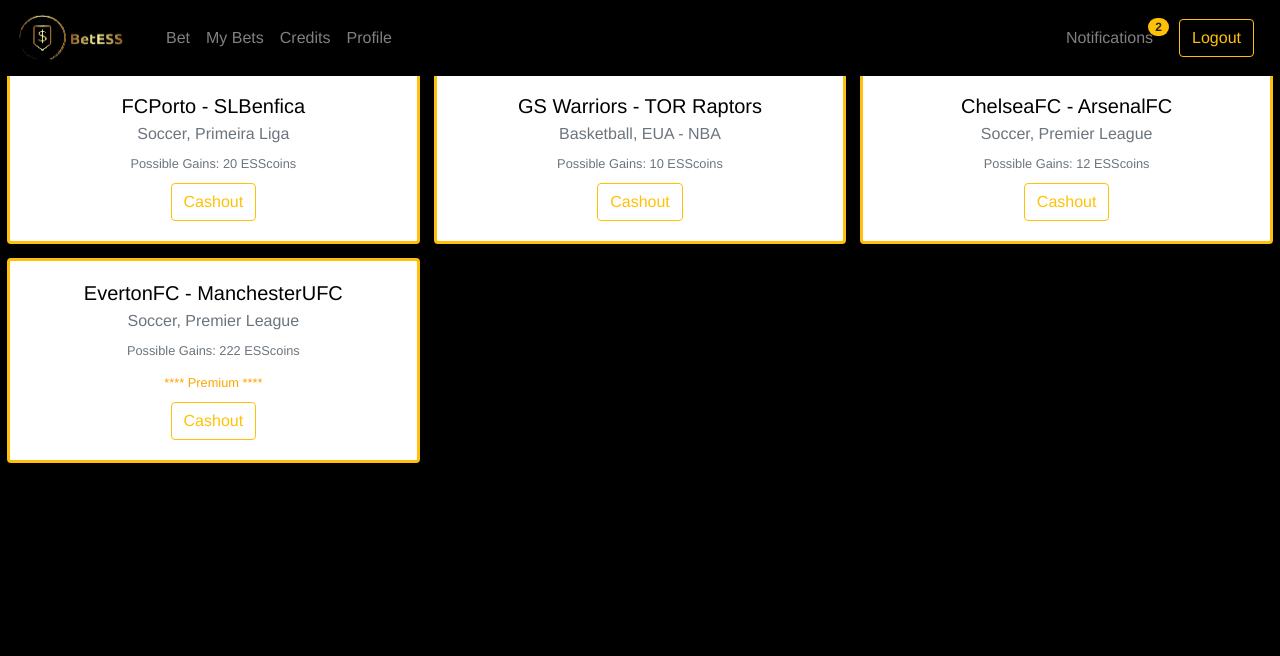
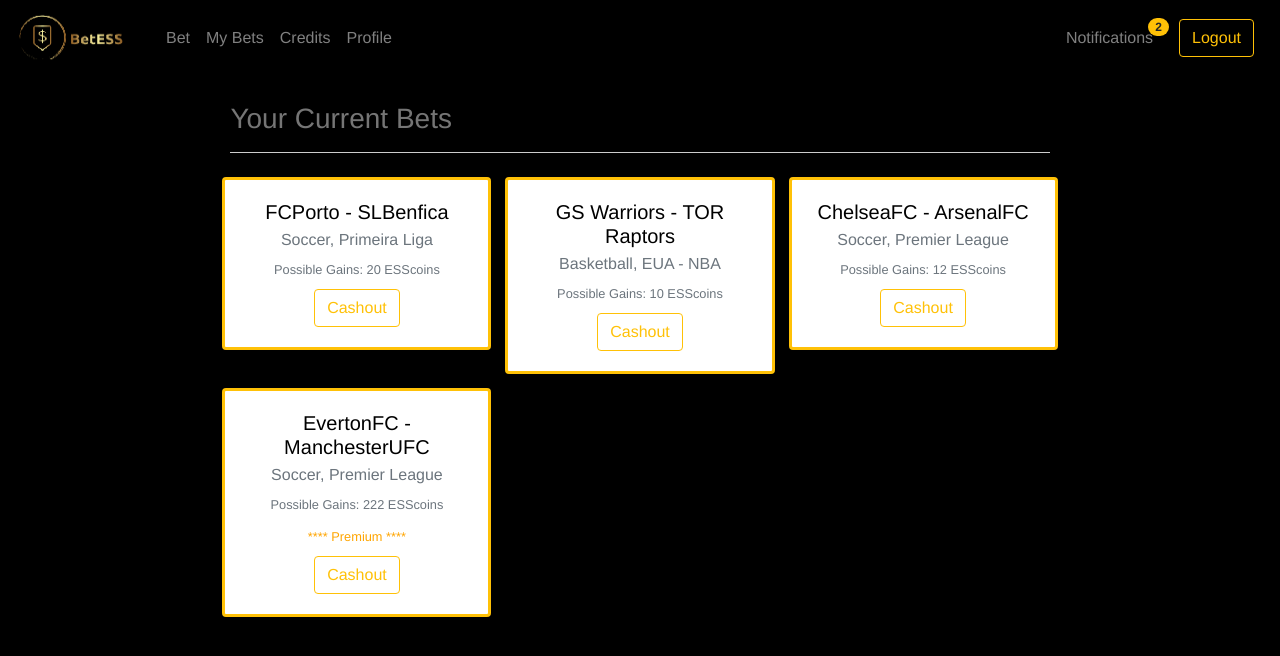
Before and after one commit to mas97/Web_Engineering_BetESS, a Vue app in the folder BetESS-frontend/: page /#/mybets in a window 1280 px wide. Shown: the top 656 px of the page. Built offline with nearby package versions, Linux system fonts and the light colour scheme.

Commit message:
fixed front end for WCAG + added alerts example

```diff
--- a/BetESS-frontend/src/components/Bet.vue
+++ b/BetESS-frontend/src/components/Bet.vue
@@ -3,10 +3,10 @@
 
     <NavbarToOffcanvas v-if="['calendario'].indexOf($route.name) < 0" ></NavbarToOffcanvas>
     <div class="container-full">
-        <div style="width: 25%; float:left">
+        <div style="width: 25%; float:left;">
             <div class="wrapper">
               <form>
-
+                <hr/>
                 <div class="group">
                   <input type="number" required="required" min="1"/><span class="highlight"></span><span class="bar"></span>
                   <label>1º Insert the amount to bet</label>
@@ -27,6 +27,8 @@
           </div>
 
           <div style="width: 75%; float:right" id="events">
+            <h3 style="text-align: left; padding-top: 3.5px;"> Available Events </h3>
+            <hr id="hr"/>
 
             <div class="row">
               <div class="col-sm-4 mb-3 mb-md-0">
@@ -114,6 +116,11 @@
 
 <!-- Add "scoped" attribute to limit CSS to this component only -->
 <style scoped>
+
+#hr { display: block; height: 1px;
+    border: 0; border-top: 1px solid #ccc;
+    margin: 1em 0; padding: 0; }
+
 
 .container-full {
   background-color: black;
--- a/BetESS-frontend/src/components/Credits.vue
+++ b/BetESS-frontend/src/components/Credits.vue
@@ -39,6 +39,22 @@
 
         <div class="group">
           <label>Current Balance: 460 ESScoins</label>
+        </div>
+
+        <!-- JÁ FECHAM SOZINHOS, O BUTTON FAZ-LOS DESAPARECER -->
+        <!-- Era fixe pô-los sempre no canto superior direito em baixo do login -->
+        <div class="alert alert-success alert-dismissible fade show" role="alert">
+          <strong>Holy guacamole!</strong> You should check in on some of those fields below.
+          <button type="button" class="close" data-dismiss="alert" aria-label="Close">
+            <span aria-hidden="true">&times;</span>
+          </button>
+        </div>
+
+        <div class="alert alert-danger alert-dismissible fade show" role="alert">
+          <strong>Holy guacamole!</strong> You should check in on some of those fields below.
+          <button type="button" class="close" data-dismiss="alert" aria-label="Close">
+            <span aria-hidden="true">&times;</span>
+          </button>
         </div>
 
 
--- a/BetESS-frontend/src/components/Mybets.vue
+++ b/BetESS-frontend/src/components/Mybets.vue
@@ -3,6 +3,12 @@
     <NavbarToOffcanvas v-if="['calendario'].indexOf($route.name) < 0" ></NavbarToOffcanvas>
 
     <div class="container-full">
+
+      <h3 style="text-align: left;"> Your Current Bets </h3>
+      <hr/>
+
+    <!-- Aqui mostra as bets de eventos que ainda n acabaram. -->
+    <!-- Bets de eventos terminados vão para as notificações. -->
 
       <div class="row">
         <div class="col-sm-4 mb-3 mb-md-0">
@@ -83,9 +89,16 @@
   background-size: cover;
   overflow: hidden;
   height: 100vh;
-  padding: 15px;
-  padding-top: 5%;
+  padding-top: 8%;
+  padding-left: 18%;
+  padding-right: 18%;
+  overflow: auto;
 }
+
+hr { display: block; height: 1px;
+    border: 0; border-top: 1px solid #ccc;
+    margin: 1em 0; padding: 0; }
+
 
 .card-body {
   color: black
--- a/BetESS-frontend/src/components/Notifications.vue
+++ b/BetESS-frontend/src/components/Notifications.vue
@@ -24,6 +24,10 @@
                 </div>
                 FCPorto - SLBenfica
                 <small>Soccer, Primeira Liga</small>
+
+                <!-- Aqui fica text-success (verde) se o saldo tiver aumentado (comparando c anterior)-->
+                <!-- Ou text-danger se tiver diminuido -->
+                <!--  Se mt dificil tirar cor, pôr só text-->
                 <p class="text-success" style="padding-top: 15px;"><small>Balance: 360</small></p>
                 <button class="btn"><i class="fa fa-check"></i> mark as seen</button>
               </li>
@@ -76,6 +80,11 @@
 <!-- Add "scoped" attribute to limit CSS to this component only -->
 <style scoped>
 
+hr { display: block; height: 1px;
+    border: 0; border-top: 1px solid #ccc;
+    margin: 1em 0; padding: 0; }
+
+
 .container-full {
   background-color: black;
   margin: 0 auto;
```
